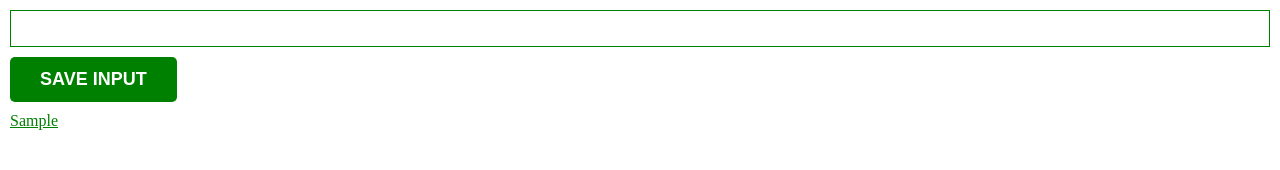
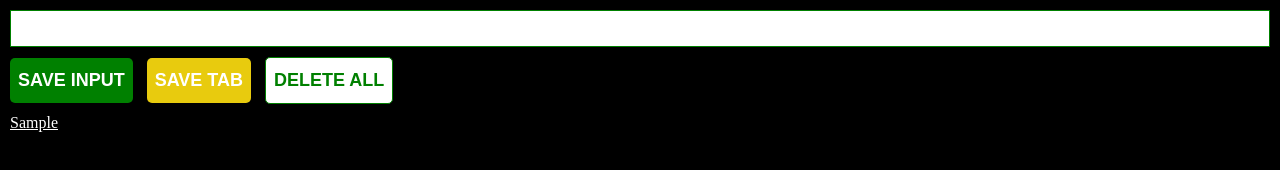
Before and after one commit to AyushRay06/Lead-Tracker, a browser extension: page index.html in a window 1280 px wide. Both pictures are taken after typing "Sample" into the empty fields and a click on the button "SAVE INPUT". Drawn offline with Linux system fonts and the light colour scheme.

Commit message:
Adding FEAT

```diff
--- a/index.html
+++ b/index.html
@@ -9,6 +9,8 @@
 <body>
     <input type="text" id="input-el">
     <button id="input-btn">SAVE INPUT</button>
+    <button id="save-btn">SAVE TAB</button>
+    <button id="delete-btn">DELETE ALL</button>
     <ul id="ul-el"></ul>
     <script src="index.js"></script>
 </body>
--- a/index.js
+++ b/index.js
@@ -1,25 +1,24 @@
 //INPUT BUTTON// && Display f elements
 let myLeads = []
 let inputBtn= document.getElementById("input-btn")
+let deleteBtn = document.getElementById("delete-btn")
+let saveBtm = document.getElementById("save-btn")
 const  inputEl = document.getElementById("input-el")
 const ulEl = document.getElementById("ul-el")
+let leadsFromLocalStorage = JSON.parse(localStorage.getItem("myLeads"))
 
+if(leadsFromLocalStorage){
+    myLeads = leadsFromLocalStorage
+    render(myLeads)
+}
 
-
-inputBtn.addEventListener("click", function(){
-    myLeads.push(inputEl.value)
-    inputEl.value = ""
-    render()
-
-})
-
-function render(){
+function render(leads){
     let listItem =""
-    for(i = 0; i < myLeads.length;i++){
+    for(i = 0; i < leads.length;i++){
         listItem += `
                     <li>
                         <a targe='_blank' href='
-                        ${myLeads[i]}'>${myLeads[i]}
+                        ${leads[i]}'>${leads[i]}
                         </a>
                     </li>
                     `
@@ -27,3 +26,31 @@ function render(){
 
     ulEl.innerHTML = listItem
 }
+
+const tabs =[
+    {url: "aaaaaaaaaaaaaaaa"}
+]
+
+/*SAVE TAB BUTTON */
+saveBtm.addEventListener("click",function(){
+    let xyz = tabs[0].url
+    console.log(xyz)
+})
+
+
+/*DELETE BUTTON*/
+deleteBtn.addEventListener("dblclick",function(){
+    localStorage.clear()
+    myLeads = []
+    render(myLeads);
+})
+
+/*SAVE INPUT BUTTON*/
+inputBtn.addEventListener("click", function(){
+    myLeads.push(inputEl.value)
+    inputEl.value = ""
+    localStorage.setItem("myLeads", JSON.stringify(myLeads))
+    render(myLeads);
+    console.log(localStorage.getItem("myLeads"))
+})
+console.log("leadsFromLocalStorage")
--- a/style.css
+++ b/style.css
@@ -1,7 +1,8 @@
 body{
     margin: 0px;
     padding: 10px;
-    min-width: 400pxf;
+    min-width: 400px;
+    background-color: rgb(0, 0, 0);
 
 }
 /*INPUT FIELD*/
@@ -15,15 +16,26 @@ body{
 }
 /*SAVE BUTTON*/
 
-#input-btn{
+#input-btn,#delete-btn,#save-btn{
     background-color: green;
     border: none;
-    padding: 12px 30px;
+    padding: 12px 8px;
     color: white;
     border-radius: 5px;
     font-weight: bolder;
     font-size: large;
+    margin-right: 10px;
 
+}
+
+#delete-btn{
+    background-color: white;
+    color: green;
+    border: 1px solid;
+}
+
+#save-btn{
+    background-color: rgb(232, 203, 14);
 }
 
 #input-btn:hover{
@@ -49,5 +61,5 @@ li{
 }
 
 li a{
-    color: green;
+    color: rgb(255, 255, 255);
 }
```
